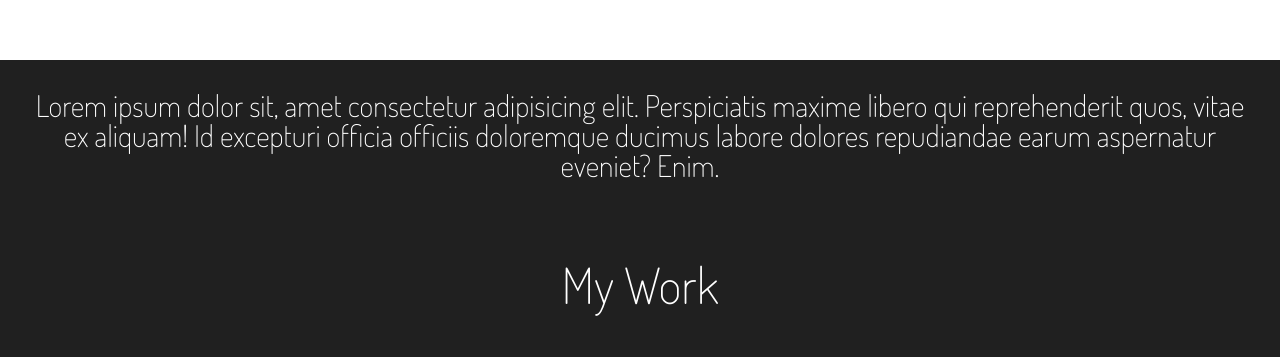
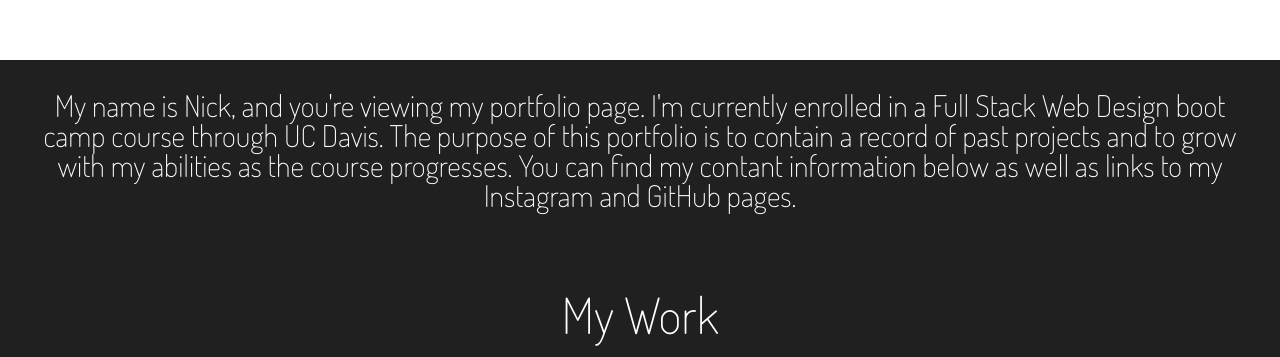
Before and after one commit to IGuessImNick/homework02-portfolio-page, a plain HTML site: page index.html in a window 1280 px wide. Shown: the part 750-1107 px from the top of the page. Drawn offline with Linux system fonts and the light colour scheme.

Commit message:
updated About Me section with text

```diff
--- a/index.html
+++ b/index.html
@@ -32,7 +32,10 @@
     <div class="banner"></div>
 
     <div id="about" class="about">
-        <p>Lorem ipsum dolor sit, amet consectetur adipisicing elit. Perspiciatis maxime libero qui reprehenderit quos, vitae ex aliquam! Id excepturi officia officiis doloremque ducimus labore dolores repudiandae earum aspernatur eveniet? Enim.</p>
+        <p>My name is Nick, and you're viewing my portfolio page. I'm currently enrolled in a Full Stack Web Design boot camp course through UC Davis. The purpose of this portfolio is to contain a record of past projects and to grow with my abilities as the course progresses.
+
+            You can find my contant information below as well as links to my Instagram and GitHub pages.
+        </p>
     </div>
 
     <section class="port-title">
```
